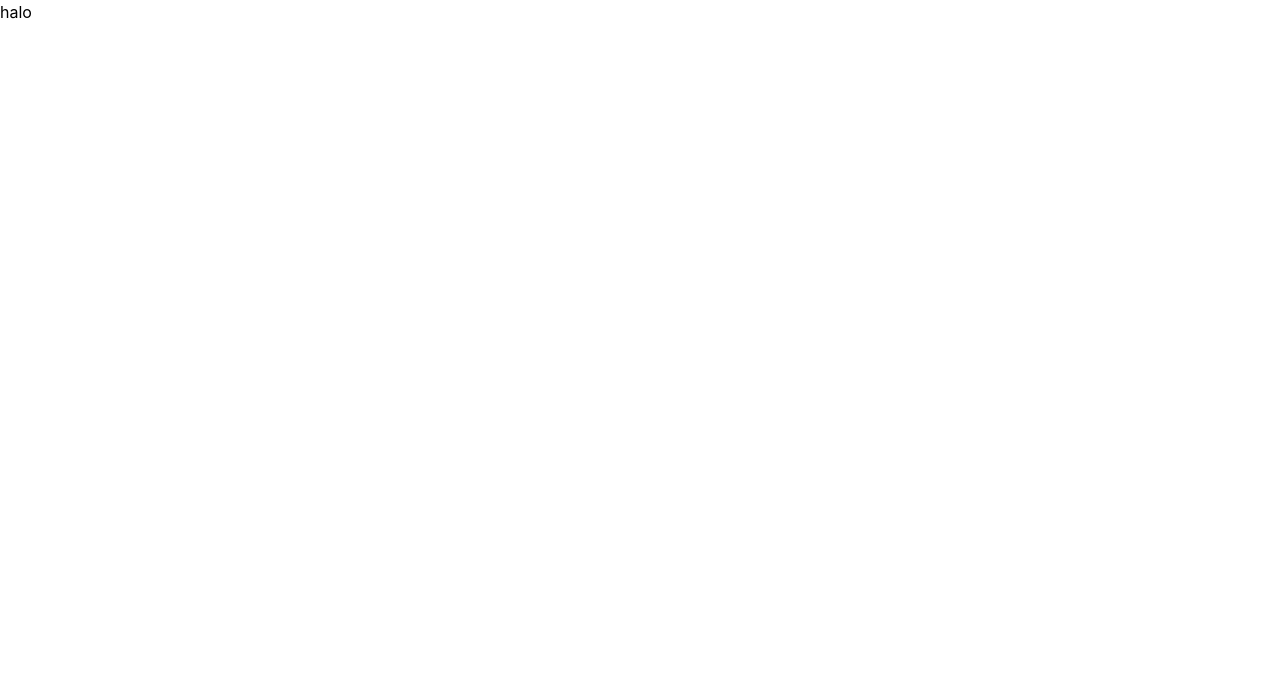
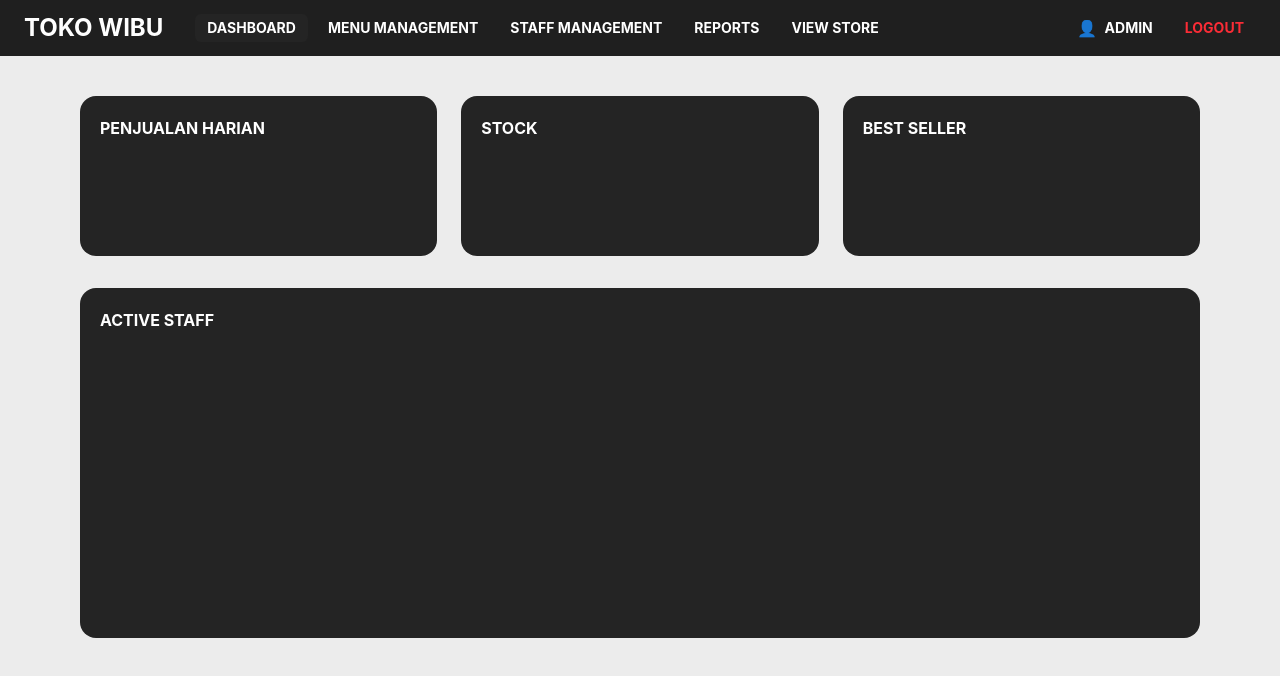
Before and after one commit to Ranyaku/TokoRoti, a React (Vite) app: page /admin in a window 1280 px wide. Shown: the top 676 px of the page. Built offline with nearby package versions, Linux system fonts and the light colour scheme.

Commit message:
Admin Dashboard UI

```diff
--- a/src/App.jsx
+++ b/src/App.jsx
@@ -8,6 +8,7 @@ import Login from "./Pages/login";
 import user from "./user/user";
 import Admin from "./admin/dashboard";
 import Kasir from "./kasir/dashboard";
+import AdminDashboard from "./admin/dash";
 
 
 export default function App() {
@@ -60,8 +61,8 @@ return (
     <BrowserRouter>
   <Routes>
 
-    <Route path="/" element={<Menu cart={cart} setCart={setCart} deleteItem={deleteItem} incItem={incItem} totalHarga={totalHarga} filtered={filtered} setCategory={setCategory} />} />
-    <Route path="/admin" element={<Admin deleteItem={deleteItem} incItem={incItem}/>} />
+    <Route path="/" element={<Menu cart={cart} setCart={setCart} deleteItem={deleteItem} incItem={incItem} totalHarga={totalHarga} filtered={filtered} setCategory={setCategory} role={role} />} />
+    <Route path="/admin" element={<AdminDashboard deleteItem={deleteItem} incItem={incItem}/>} />
     <Route path="/kasir" element={<Kasir deleteItem={deleteItem} incItem={incItem}/>} />
     <Route path="/deskripsi" element={<Deskripsi setCart={setCart} cart={cart} totalHarga={totalHarga} total={filtered} incItem={incItem} deleteItem={deleteItem} />} />
     <Route path="/product/:id" element={<Deskripsi cart={cart} setCart={setCart} incItem={incItem} deleteItem={deleteItem} totalHarga={totalHarga}/>}/>
--- /dev/null
+++ b/src/admin/dash.jsx
@@ -0,0 +1,86 @@
+import Admin from "./dashboard"
+
+export default function AdminDashboard() {
+  return (
+    <div className="min-h-screen bg-[#ececec]">
+
+      <Admin />
+
+      <div
+        className="
+          max-w-6xl
+          mx-auto
+          py-10
+          px-4
+        "
+      >
+
+        {/* TOP CARDS */}
+        <div
+          className="
+            grid
+            grid-cols-3
+            gap-6
+          "
+        >
+
+          <div
+            className="
+              h-40
+              bg-[#242424]
+              rounded-2xl
+              p-5
+              text-white
+              font-bold
+            "
+          >
+            PENJUALAN HARIAN
+          </div>
+
+          <div
+            className="
+              h-40
+              bg-[#242424]
+              rounded-2xl
+              p-5
+              text-white
+              font-bold
+            "
+          >
+            STOCK
+          </div>
+
+          <div
+            className="
+              h-40
+              bg-[#242424]
+              rounded-2xl
+              p-5
+              text-white
+              font-bold
+            "
+          >
+            BEST SELLER
+          </div>
+
+        </div>
+
+        {/* BOTTOM */}
+        <div
+          className="
+            mt-8
+            h-[350px]
+            bg-[#242424]
+            rounded-2xl
+            p-5
+            text-white
+            font-bold
+          "
+        >
+          ACTIVE STAFF
+        </div>
+
+      </div>
+    </div>
+  )
+}
--- a/src/admin/dashboard.jsx
+++ b/src/admin/dashboard.jsx
@@ -1,12 +1,163 @@
+import AdminDashboard from "./dash"
+import { Link, useLocation } from "react-router-dom"
+import user from "../user/user"
+
 export default function Admin() {
-    return (
-        <>
-        <div
-        className="bg-red-500"
+
+  const location = useLocation()
+
+  const navLink = (path) => {
+    return location.pathname === path
+      ? "bg-[#242424] text-white"
+      : "text-white hover:bg-[#242424] hover:text-white"
+  }
+
+  return (
+    <nav
+      className="
+        w-full
+        h-14
+        bg-[#1f1f1f]
+        flex
+        items-center
+        justify-between
+        px-6
+      "
+    >
+
+      {/* LEFT */}
+      <div className="flex items-center gap-8">
+
+        <h1
+          className="
+            text-white
+            font-bold
+            text-2xl
+          "
         >
+          TOKO WIBU
+        </h1>
+
+        {/* NAVIGATION */}
+        <div className="flex items-center gap-2">
+
+          <Link
+            to="/admin"
+            className={`
+              px-3
+              py-1
+              rounded-md
+              text-sm
+              font-bold
+              transition
+              ${navLink("/admin")}
+            `}
+          >
+            DASHBOARD
+          </Link>
+
+          <Link
+            to="/admin/menu"
+            className={`
+              px-3
+              py-1
+              rounded-md
+              text-sm
+              font-bold
+              transition
+              ${navLink("/admin/menu")}
+            `}
+          >
+            MENU MANAGEMENT
+          </Link>
+
+          <Link
+            to="/admin/staff"
+            className={`
+              px-3
+              py-1
+              rounded-md
+              text-sm
+              font-bold
+              transition
+              ${navLink("/admin/staff")}
+            `}
+          >
+            STAFF MANAGEMENT
+          </Link>
+
+          <Link
+            to="/admin/reports"
+            className={`
+              px-3
+              py-1
+              rounded-md
+              text-sm
+              font-bold
+              transition
+              ${navLink("/admin/reports")}
+            `}
+          >
+            REPORTS
+          </Link>
+
+          <Link
+            to="/"
+            className={`
+              px-3
+              py-1
+              rounded-md
+              text-sm
+              font-bold
+              transition
+              ${navLink("/")}
+            `}
+          >
+            VIEW STORE
+          </Link>
 
         </div>
-        <h1>halo</h1>
-        </>
-    )
+      </div>
+
+      {/* RIGHT */}
+      <div className="flex items-center gap-5">
+
+        <div className="flex items-center gap-2">
+          <span
+            size={18}
+            className="text-white"
+          />👤
+
+          <span
+            className="
+              text-white
+              font-bold
+              text-sm
+            "
+          >
+            ADMIN
+          </span>
+        </div>
+
+        <button
+          className="
+            px-3
+            py-1
+            rounded-md
+            text-red-500
+            font-bold
+            text-sm
+            transition
+            hover:bg-white
+            hover:text-black
+            cursor-pointer
+          "
+        >
+          LOGOUT
+        </button>
+
+      </div>
+    </nav>
+  )
 }
+<AdminDashboard />
--- a/src/component/Navbar.jsx
+++ b/src/component/Navbar.jsx
@@ -2,7 +2,7 @@ import CartDrop from "./cart";
 import { Navigate, useNavigate } from "react-router-dom";
 import headerImg from "../data/Img/header-bg.jpeg"
 
-export default function Navbar({ total, cart, setCart, incItem, totalHarga, deleteItem}) {
+export default function Navbar({ total, cart, setCart, incItem, totalHarga, deleteItem, role}) {
   const navigate = useNavigate()
 
   return (
@@ -16,7 +16,7 @@ export default function Navbar({ total, cart, setCart, incItem, totalHarga, dele
 
 
 
-        <CartDrop incItem={incItem} deleteItem={deleteItem} total={totalHarga} cart={cart} navigate={navigate} />
+        <CartDrop incItem={incItem} deleteItem={deleteItem} total={totalHarga} cart={cart} navigate={navigate} role={role} />
         </div>
 
         <div className="w-full h-[300px] overflow-hidden relative text-white">
--- a/src/component/cart.jsx
+++ b/src/component/cart.jsx
@@ -2,7 +2,7 @@ import { useState } from "react";
 import { Navigate, useNavigate } from "react-router-dom";
 import user from "../user/user";
 
-export default function CartDrop({cart, total, incItem, deleteItem}) {
+export default function CartDrop({cart, total, incItem, deleteItem, role}) {
     const [open, setOpen] = useState(false);
     const navigate = useNavigate()
 
```
